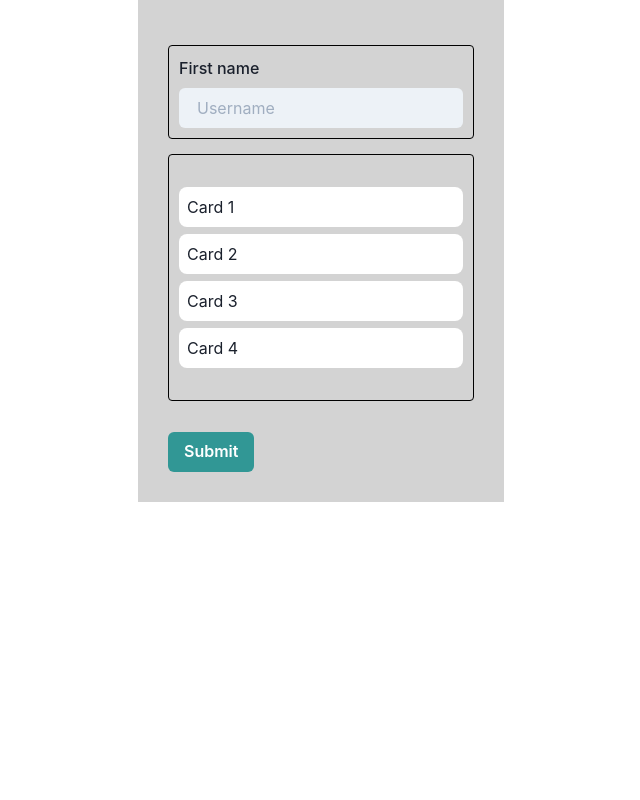
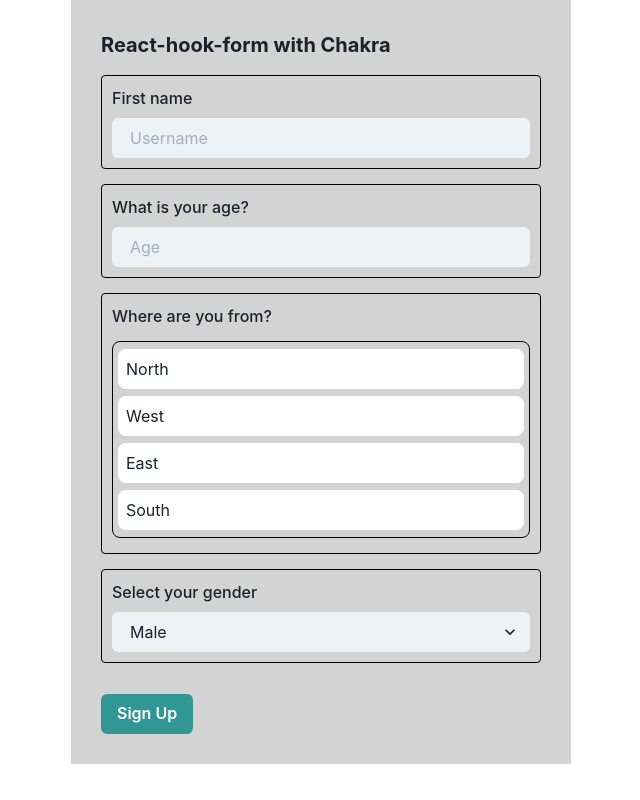
Before and after one commit to Combustiblemon/react-hook-form-examples, a Next.js app: page / in a window 1280 px wide. Shown: the whole page, without its empty margins (319-959 px from the left). Built offline with nearby package versions, Linux system fonts and the light colour scheme.

Commit message:
finished the demo

```diff
--- a/pages/index.tsx
+++ b/pages/index.tsx
@@ -1,49 +1,70 @@
 /* eslint-disable react/jsx-props-no-spreading */
 import Card from '@/components/card/Card';
-import { CardWrapper, Form, Wrapper } from '@/styles/Index.styles';
-import { Button, FormControl, FormLabel, Input } from '@chakra-ui/react';
+import { CardWrapper, Form, Header, Wrapper } from '@/styles/Index.styles';
+import {
+  Button,
+  FormControl,
+  FormLabel,
+  Input,
+  Select,
+} from '@chakra-ui/react';
 import { NextPage } from 'next/types';
-import { useState } from 'react';
 import { useForm, ValidateResult } from 'react-hook-form';
 
 import FormElement from '../components/form-element/FormElement';
 
 const mockAPIData = [
   {
-    name: 'Card 1',
-    id: 'card1',
+    name: 'North',
+    id: 'north',
   },
   {
-    name: 'Card 2',
-    id: 'card2',
+    name: 'West',
+    id: 'west',
   },
   {
-    name: 'Card 3',
-    id: 'card3',
+    name: 'East',
+    id: 'east',
   },
   {
-    name: 'Card 4',
-    id: 'card4',
+    name: 'South',
+    id: 'south',
   },
 ];
 
-const hasUnder20Chars = (value: string): Promise<ValidateResult> => {
+const hasUnder20Chars = (value: string): ValidateResult => {
   let result: ValidateResult = true;
   if (value?.length > 20) {
     result = 'The maximum number of characters is 20.';
   }
   // eslint-disable-next-line no-promise-executor-return
+  return result;
+};
+
+const isUsernameAvailable = (value: string): Promise<ValidateResult> => {
+  let result: ValidateResult = true;
+  if (value.toLowerCase() === 'username') {
+    result = 'Username is not available.';
+  }
   return new Promise((resolve) => setTimeout(() => resolve(result), 0));
+};
+
+const isValidGender = (value: string): ValidateResult => {
+  let result: ValidateResult = true;
+  if (value === 'dog') {
+    result = 'You are not a dog...';
+  }
+  return result;
 };
 
 const initialValues = {
   username: '',
+  age: '',
   selectedCardId: '',
+  gender: 'male',
 };
 
 const HookForm: NextPage = () => {
-  // const [selectedCardID, setSelectedCardID] = useState<string>('');
-
   const {
     handleSubmit,
     register,
@@ -51,18 +72,19 @@
     setValue,
     getValues,
     watch,
-    // Validation will trigger on the submit event and invalid inputs will attach onChange event listeners to re-validate them.
-    // delayError will delay the error state to be displayed to the end-user in milliseconds.
+  } = useForm({
+    // Validation will trigger on the submit event and invalid inputs will
+    // attach 'onChange' event listeners to re-validate them.
+    mode: 'onSubmit',
+    // delayError will delay the error state to be displayed to the end-user by milliseconds.
     // Correcting the error input will remove the error instantly and delay will not be applied.
-  } = useForm({
-    mode: 'onSubmit',
     delayError: 0,
+    // The default values used for initialization
     defaultValues: initialValues,
   });
 
   function onSubmit(values: any) {
     return new Promise<void>((resolve) => {
-      // values.selectedCardID = selectedCardID;
       setTimeout(() => {
         alert(JSON.stringify(values, null, 2));
         resolve();
@@ -73,36 +95,73 @@
   return (
     <Wrapper>
       <Form onSubmit={handleSubmit(onSubmit)}>
-        {/* pass the error to FormControl so it can invalidate the input if error exists */}
+        <Header>React-hook-form with Chakra</Header>
+        {/* Pass the error to 'FormControl' so it can invalidate the input if error exists */}
         <FormControl isInvalid={Boolean(errors.username)}>
-          {/* pass the error to FormElement so it can display the error if it exists */}
+          {/* Pass the error to 'FormElement' so it can display the error if it exists */}
           <FormElement error={errors.username?.message}>
             <FormLabel htmlFor="username">First name</FormLabel>
+            {/* This is a text input */}
             <Input
               colorScheme="blackAlpha"
               variant="filled"
               id="username"
               placeholder="Username"
+              // 'register' takes the name of the field (same as the one in 'initialValues')
+              // and an object with the validations and various utilities
+              // more info: https://react-hook-form.com/api/useform/register
               {...register('username', {
-                required: 'This is required',
+                required: 'This is required.',
                 minLength: { value: 4, message: 'Minimum length is 4.' },
-                validate: hasUnder20Chars,
+                validate: {
+                  under20Chars: hasUnder20Chars,
+                  available: isUsernameAvailable,
+                },
+              })}
+            />
+          </FormElement>
+        </FormControl>
+        <FormControl isInvalid={Boolean(errors.age)}>
+          <FormElement error={errors.age?.message}>
+            <FormLabel htmlFor="age">What is your age?</FormLabel>
+            {/* This is a number input */}
+            <Input
+              variant="filled"
+              colorScheme="blackAlpha"
+              id="age"
+              type="number"
+              placeholder="Age"
+              {...register('age', {
+                required: { value: true, message: 'This is required.' },
+                min: {
+                  value: 18,
+                  message: 'You must be over 18 years old to sign up.',
+                },
               })}
             />
           </FormElement>
         </FormControl>
         <FormElement error={errors.selectedCardId?.message}>
+          <FormLabel htmlFor="direction">Where are you from?</FormLabel>
+          {/* This is a collection of cards you can select */}
           <CardWrapper
+            id="direction"
             {...register('selectedCardId', {
-              required: { value: true, message: 'hello i am error' },
+              required: { value: true, message: 'This is required.' },
             })}
           >
             {mockAPIData.map((value) => {
               return (
                 <Card
+                  key={value.id}
                   onClick={() =>
-                    setValue('selectedCardId', value.id, { shouldTouch: true })
+                    // We have to use 'setValue' in 'onClick' since this is not an input
+                    setValue('selectedCardId', value.id, {
+                      shouldTouch: true,
+                      shouldValidate: true,
+                    })
                   }
+                  // 'watch' is used to trigger a re-render on the component
                   selected={watch('selectedCardId') === value.id}
                 >
                   {value.name}
@@ -111,13 +170,30 @@
             })}
           </CardWrapper>
         </FormElement>
+        <FormControl isInvalid={Boolean(errors.gender)}>
+          <FormElement error={errors.gender?.message}>
+            <FormLabel htmlFor="gender">Select your gender</FormLabel>
+            <Select
+              variant="filled"
+              colorScheme="blackAlpha"
+              id="gender"
+              {...register('gender', {
+                validate: isValidGender,
+              })}
+            >
+              <option value="male">Male</option>
+              <option value="Female">Female</option>
+              <option value="dog">Dog</option>
+            </Select>
+          </FormElement>
+        </FormControl>
         <Button
           mt={4}
           colorScheme="teal"
           isLoading={isSubmitting}
           type="submit"
         >
-          Submit
+          Sign Up
         </Button>
       </Form>
     </Wrapper>
--- a/styles/Index.styles.ts
+++ b/styles/Index.styles.ts
@@ -1,14 +1,22 @@
 import styled from 'styled-components';
+
+export const Wrapper = styled.div`
+  min-width: 500px;
+`;
 
 export const Form = styled.form`
   background-color: lightgray;
   padding: 30px;
 `;
 
-export const Wrapper = styled.div`
-  width: 100%;
+export const CardWrapper = styled.div`
+  margin: 5px 0px;
+  border: 1px solid black;
+  border-radius: 8px;
+  padding: 0px 5px;
 `;
 
-export const CardWrapper = styled.div`
-  margin: 15px 0px;
+export const Header = styled.h1`
+  font-size: 20px;
+  font-weight: 700;
 `;
```
